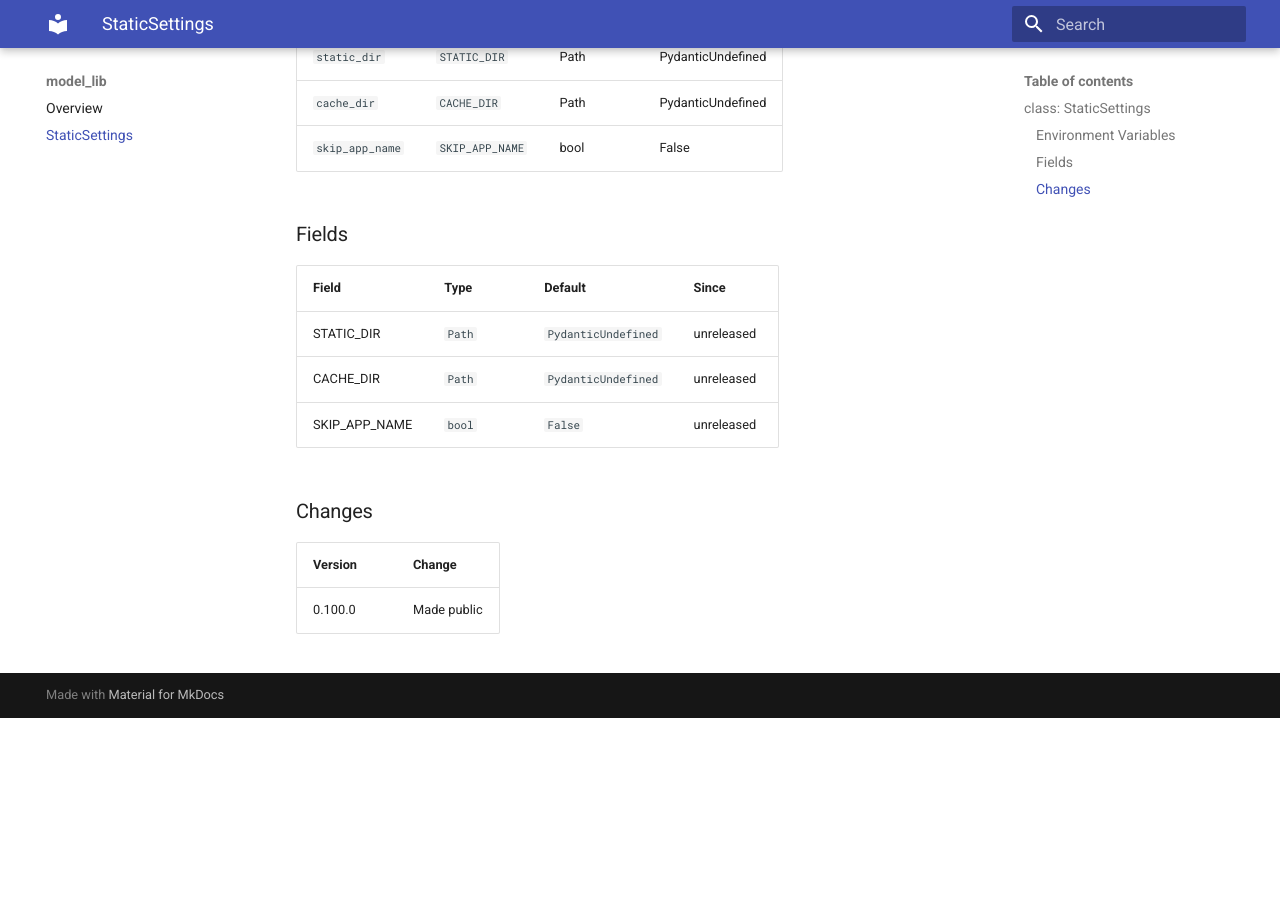
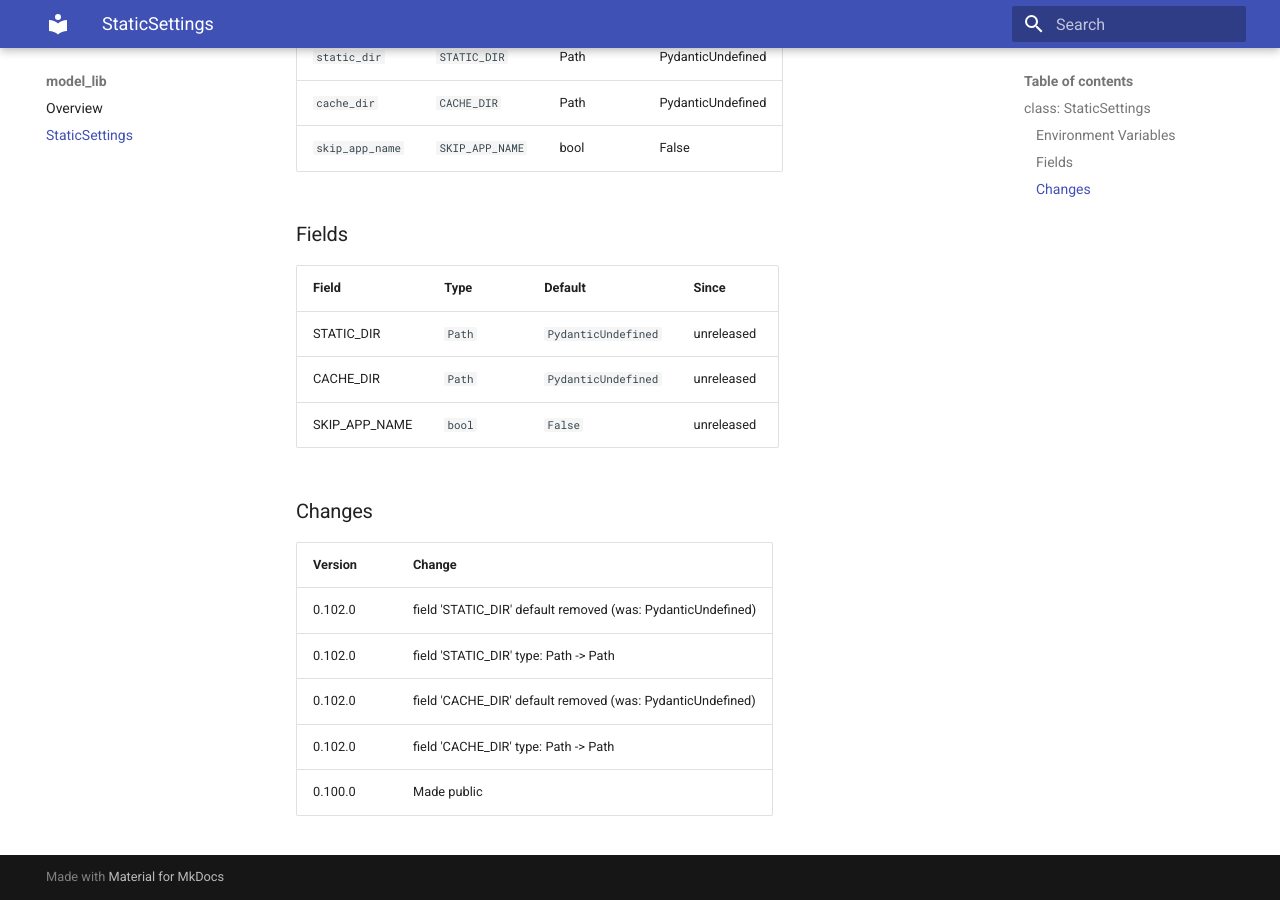
Before and after one commit to EspenAlbert/model-lib, an MkDocs documentation site: the page built from docs/_root/staticsettings.md, in a window 1280 px wide and 900 px high, scrolled down 548 px. Built offline with MkDocs 1.6.1 and Material for MkDocs 9.7.7, drawn with Linux system fonts in a browser that asks for light colours; before the commit the page ends 1266 px from its top, so only the background shows below that.

Commit message:
chore: pre-release commit for v0.102.0

```diff
--- a/.groups.yaml
+++ b/.groups.yaml
@@ -22,6 +22,7 @@ groups:
   owned_modules:
   - pydantic_utils
   owned_refs:
+  - pydantic_utils.BaseModelT
   - pydantic_utils.UtcDatetime
   - pydantic_utils.UtcDatetimeMs
   - pydantic_utils.copy_and_validate
--- a/docs/_root/staticsettings.md
+++ b/docs/_root/staticsettings.md
@@ -34,5 +34,9 @@ class StaticSettings(BaseSettings):
 
 | Version | Change |
 |---------|--------|
+| 0.102.0 | field 'STATIC_DIR' default removed (was: PydanticUndefined) |
+| 0.102.0 | field 'STATIC_DIR' type: Path -> Path | None |
+| 0.102.0 | field 'CACHE_DIR' default removed (was: PydanticUndefined) |
+| 0.102.0 | field 'CACHE_DIR' type: Path -> Path | None |
 | 0.100.0 | Made public |
 <!-- === OK_EDIT: pkg-ext staticsettings_changes === -->
--- a/model_lib/__init__.py
+++ b/model_lib/__init__.py
@@ -8,7 +8,7 @@ from model_lib import parse
 from model_lib import yaml
 from model_lib.static_settings import StaticSettings
 
-VERSION = "0.101.0"
+VERSION = "0.102.0"
 __all__ = [
     "dump",
     "fields",
--- a/pyproject.toml
+++ b/pyproject.toml
@@ -3,7 +3,7 @@
 # === OK_EDIT: path-sync header ===
 [project]
 name = "model-lib"
-version = "0.101.0"
+version = "0.102.0"
 description = "Pydantic model utilities for serialization and settings"
 requires-python = ">=3.13"
 license = "MIT"
```
Also changed, not shown: CHANGELOG.md (+9 -0 lines), docs/fields/index.md (+13 -0 lines), model_lib.api.yaml (+10 -11 lines), 1 other file.
